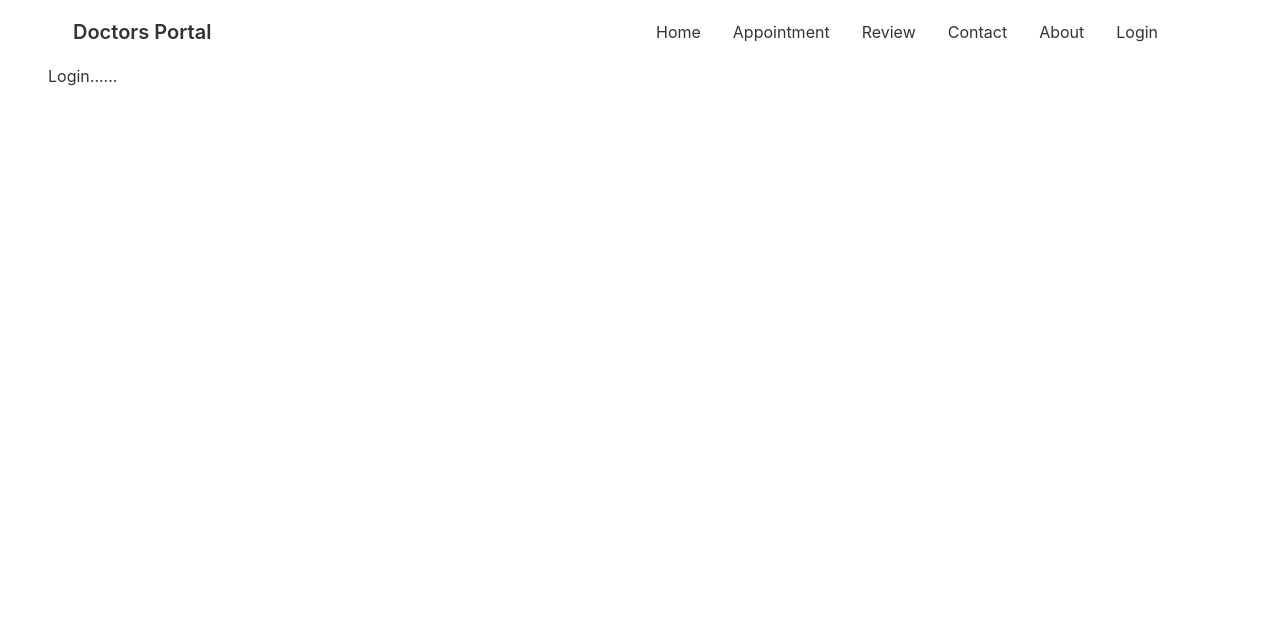
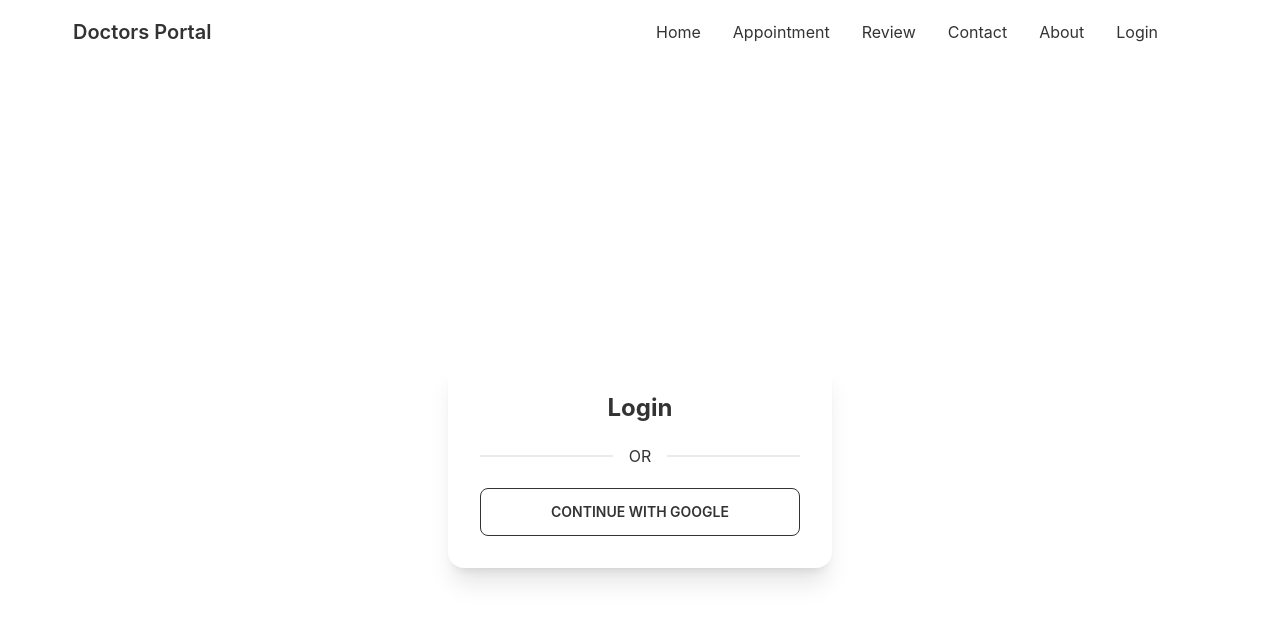
Before and after one commit to raselcsedev/doctors-portal-client, a React (Create React App) app: page /login in a window 1280 px wide. Shown: the top 622 px of the page. Built offline with nearby package versions, Linux system fonts and the light colour scheme; no server answers.

Commit message:
social signin emplements

```diff
--- a/src/Pages/Appointment/BookingModal.js
+++ b/src/Pages/Appointment/BookingModal.js
@@ -12,23 +12,23 @@ const BookingModal = ({ treatment, date, setTreatment }) => {
     }
     return (
         <div>
-            <input type="checkbox" id="booking-modal" class="modal-toggle" />
-            <div class="modal modal-bottom sm:modal-middle">
-                <div class="modal-box">
-                    <label for="booking-modal" class="btn btn-sm btn-circle absolute right-2 top-2">✕</label>
-                    <h3 class="font-bold text-lg text-secondary">Booking for : {name}</h3>
+            <input type="checkbox" id="booking-modal" className="modal-toggle" />
+            <div className="modal modal-bottom sm:modal-middle">
+                <div className="modal-box">
+                    <label for="booking-modal" className="btn btn-sm btn-circle absolute right-2 top-2">✕</label>
+                    <h3 className="font-bold text-lg text-secondary">Booking for : {name}</h3>
                     <form onSubmit={handleBooking} className='grid grid-clos-1 gap-3 justify-items-center mt-2'>
-                        <input type="text" disabled value={format(date, 'PP')} class="input input-bordered w-full max-w-xs" />
-                        <select name='slot' class="select select-bordered w-full max-w-xs">
+                        <input type="text" disabled value={format(date, 'PP')} className="input input-bordered w-full max-w-xs" />
+                        <select name='slot' className="select select-bordered w-full max-w-xs">
 
                             {
                                 slots.map(slot => <option value={slot}>{slot}</option>)
                             }
                         </select>
-                        <input type="text" name='name' placeholder="Your Name" class="input input-bordered w-full max-w-xs" />
-                        <input type="email" name='email' placeholder="Email Address" class="input input-bordered w-full max-w-xs" />
-                        <input type="text" name='phone' placeholder="Phone Number" class="input input-bordered w-full max-w-xs" />
-                        <input type="submit" value="Submit" class="btn btn-secondary w-full max-w-xs" />
+                        <input type="text" name='name' placeholder="Your Name" className="input input-bordered w-full max-w-xs" />
+                        <input type="email" name='email' placeholder="Email Address" className="input input-bordered w-full max-w-xs" />
+                        <input type="text" name='phone' placeholder="Phone Number" className="input input-bordered w-full max-w-xs" />
+                        <input type="submit" value="Submit" className="btn btn-secondary w-full max-w-xs" />
 
                     </form>
 
--- a/src/Pages/Login/Login.js
+++ b/src/Pages/Login/Login.js
@@ -1,9 +1,25 @@
 import React from 'react';
+import { useSignInWithGoogle } from 'react-firebase-hooks/auth';
+import auth from '../../firebase.init';
 
 const Login = () => {
+    const [signInWithGoogle, user, loading, error] = useSignInWithGoogle(auth);
+
+    if (user) {
+        console.log(user);
+    }
     return (
-        <div>
-            <h2>Login......</h2>
+        <div className="flex h-screen justify-center items-center">
+            <div className="card w-96 bg-base-100 shadow-xl">
+                <div className="card-body">
+                    <h2 className="text-center text-2xl font-bold">Login</h2>
+                    <div className="divider">OR</div>
+                    <button
+                        onClick={() => signInWithGoogle()}
+                        className="btn btn-outline"
+                    >Continue With Google</button>
+                </div>
+            </div>
         </div>
     );
 };
```
